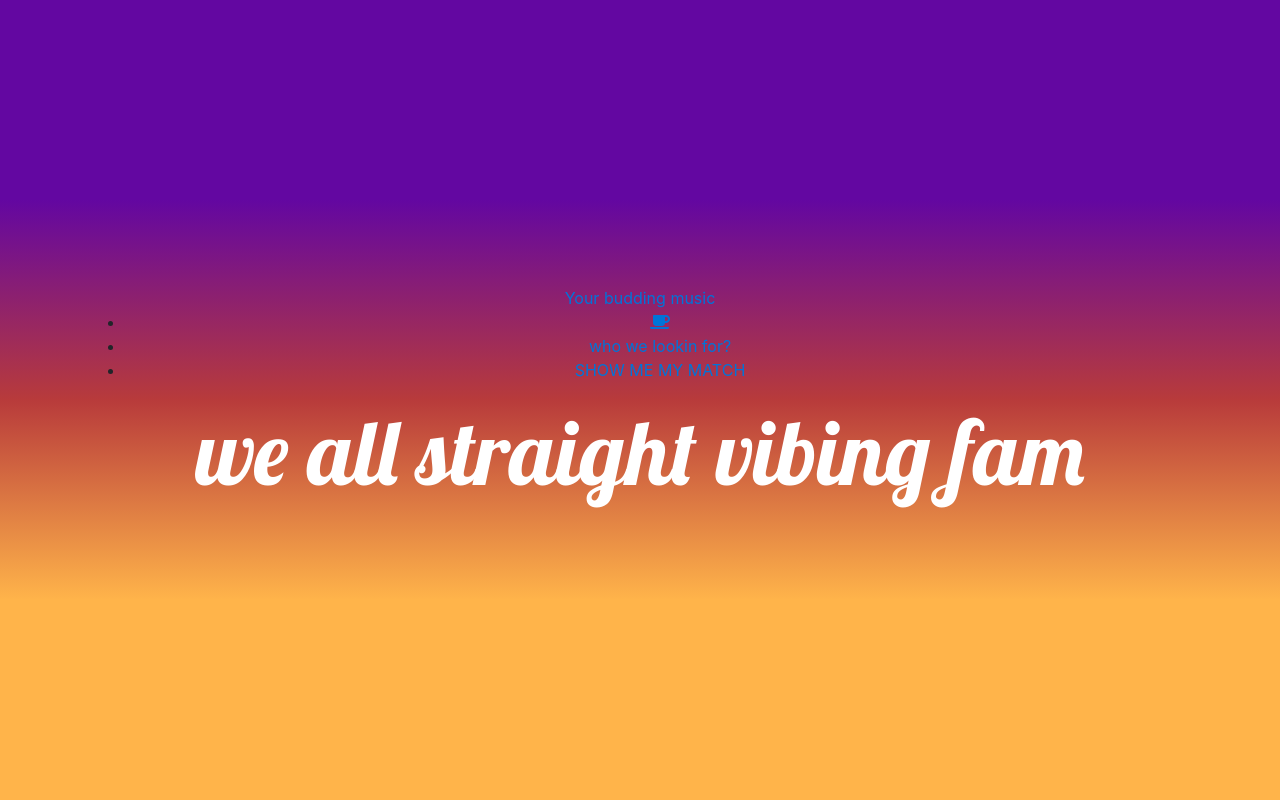
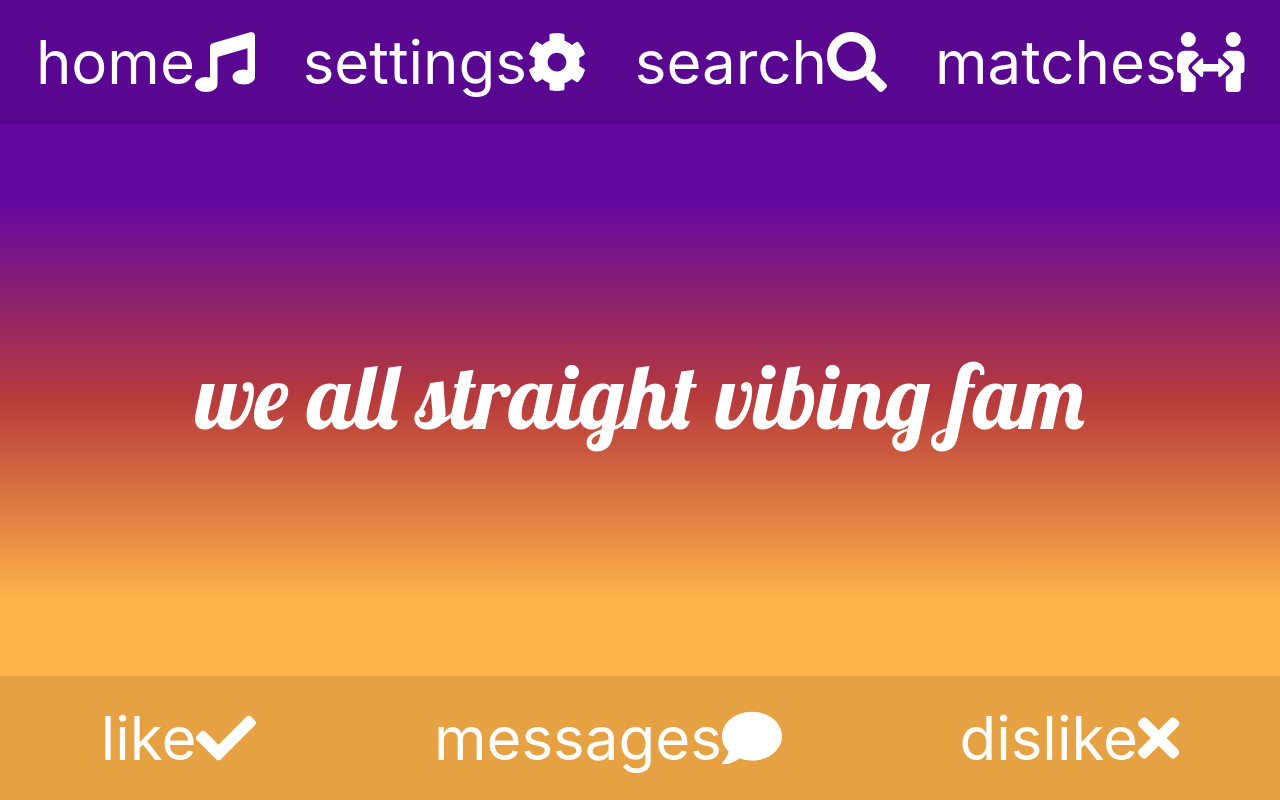
Before and after one commit to dylangygax/bander-client, a React (Create React App) app: page /app/Matches in a window 1280 px wide. Built offline with nearby package versions, Linux system fonts and the light colour scheme.

Commit message:
Fixed header and footer

```diff
--- a/public/app/style.css
+++ b/public/app/style.css
@@ -59,3 +59,25 @@ h1 {
     box-shadow: inset 0 0 0 1000px rgba(0, 0, 0, 0.214);
 	background-color: rgba(255, 255, 255, 0);
 }
+
+.header-font {
+    color: white;
+    font-size: 60px;
+    margin: 5px;
+}
+
+.header {
+    box-shadow: inset 0 0 0 1000px rgba(0, 0, 0, 0.098);
+    background-color: rgba(255, 255, 255, 0);
+}
+
+.footer-font {
+    color: white;
+    font-size: 60px;
+    margin: 5px;
+}
+
+.footer {
+    box-shadow: inset 0 0 0 1000px rgba(0, 0, 0, 0.098);
+    background-color: rgba(255, 255, 255, 0);
+}
--- a/src/components/Footer.js
+++ b/src/components/Footer.js
@@ -0,0 +1,24 @@
+import React from "react";
+import { Link } from "react-router-dom";
+import { FontAwesomeIcon } from '@fortawesome/react-fontawesome'
+import { faCheck, faTimes, faComment } from '@fortawesome/free-solid-svg-icons'
+
+const Footer = () => {
+    return (
+        <nav className="footer  fixed-bottom p-2">
+            <div className="links d-flex justify-content-around p-1">
+                <Link className="footer-font  " to={"/app/Home"}>like
+                    <FontAwesomeIcon icon={faCheck} />
+                </Link>
+                <Link className="footer-font " to={"/app/Matches"}>messages
+                    <FontAwesomeIcon icon={faComment} />
+                </Link>
+                <Link className="footer-font " to={"/app/Search"}>dislike
+                    <FontAwesomeIcon icon={faTimes} />
+                </Link>
+            </div>
+        </nav>
+    );
+}
+
+export default Footer;
--- a/src/components/Header.js
+++ b/src/components/Header.js
@@ -1,26 +1,26 @@
 import React from "react";
 import { Link } from "react-router-dom";
 import { FontAwesomeIcon } from '@fortawesome/react-fontawesome'
-import { faCoffee } from '@fortawesome/free-solid-svg-icons'
+import { faSearch, faCog, faMusic, faPeopleArrows } from '@fortawesome/free-solid-svg-icons'
 
 const Header = () => {
     return (
-        <header>
-            <div className="logo">
-                <Link to={"/app/Home"}>Your budding music</Link>
+        <nav className="header  fixed-top p-2">
+            <div className="links d-flex justify-content-around p-1">
+                <Link className="header-font  " to={"/app/Home"}>home
+                    <FontAwesomeIcon icon={faMusic} />
+                </Link>
+                <Link className="header-font " to={"/app/Matches"}>settings
+                    <FontAwesomeIcon icon={faCog} />
+                </Link>
+                <Link className="header-font " to={"/app/Search"}>search
+                    <FontAwesomeIcon icon={faSearch} />
+                </Link>
+                <Link className="header-font " to={"/app/Matches"}>matches
+                    <FontAwesomeIcon icon={faPeopleArrows} />
+                </Link>
             </div>
-            <div className="links">
-                <ul>
-                    <li>
-                        <Link to={"/app/Matches"}>
-                            <FontAwesomeIcon icon={faCoffee} />
-                        </Link>
-                    </li>
-                    <li><Link to={"/app/Search"}>who we lookin for?</Link></li>
-                    <li><Link to={"/app/Show"}>SHOW ME MY MATCH</Link></li>
-                </ul>
-            </div>
-        </header>
+        </nav>
     );
 }
 
--- a/src/pages/Matches.js
+++ b/src/pages/Matches.js
@@ -1,9 +1,11 @@
 import React from 'react';
+import Footer from "../components/Footer";
 
 const Matches = () => {
     return (
         <div>
             <h1>we all straight vibing fam</h1>
+            <Footer />
         </div>
     );
 }
```
